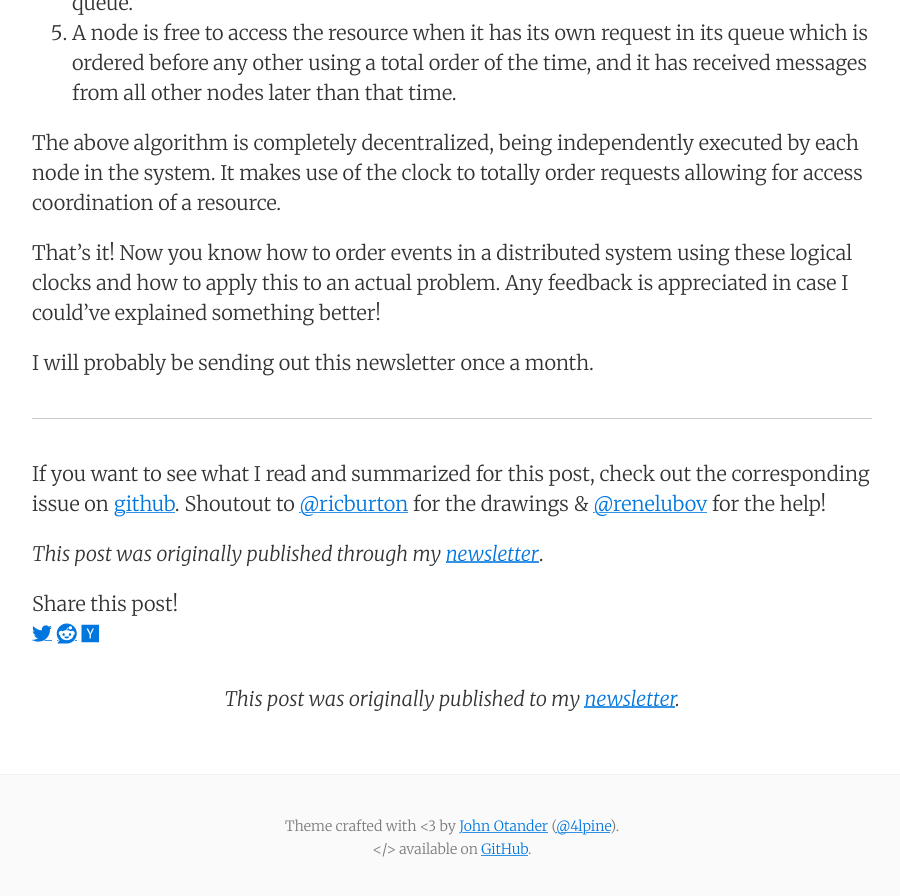
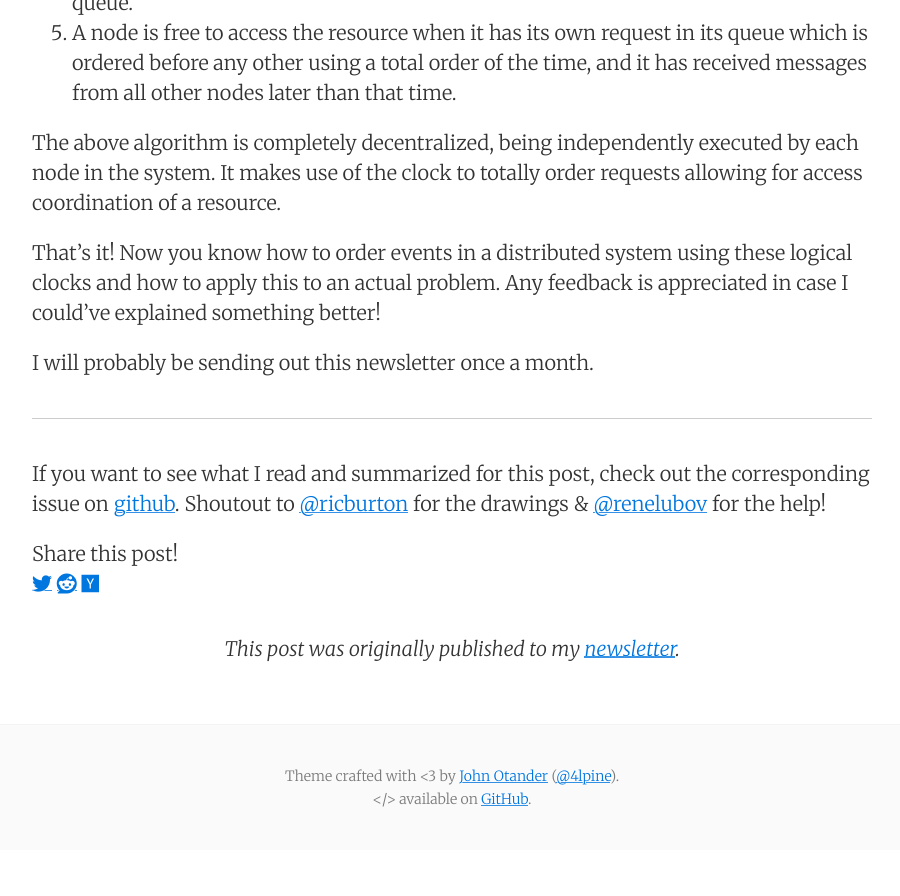
Before and after one commit to decanus/dean.eigenmann.me, a Jekyll site: the page built from _posts/2020-01-06-time-clocks-and-order.md, in a window 1280 px wide and 900 px high, scrolled down 5830 px. Shown: the top 896 px of the window, without its empty margins (188-1088 px from the left). Built offline with Jekyll 4.4.1, drawn with Linux system fonts in a browser that asks for light colours; nearby versions of some CDN libraries; after the commit the page ends 6680 px from its top, so only the background shows below that.

Commit message:
Update 2020-01-06-time-clocks-and-order.md

```diff
--- a/_posts/2020-01-06-time-clocks-and-order.md
+++ b/_posts/2020-01-06-time-clocks-and-order.md
@@ -98,5 +98,3 @@ I will probably be sending out this newsletter once a month.
 
 ---
 If you want to see what I read and summarized for this post, check out the corresponding issue on [github](https://github.com/decanus/research/issues/10). Shoutout to [@ricburton](https://twitter.com/ricburton) for the drawings & [@renelubov](https://twitter.com/renelubov) for the help!
-
-*This post was originally published through my [newsletter](https://decanus.substack.com/p/time-clocks-and-order)*.
```
